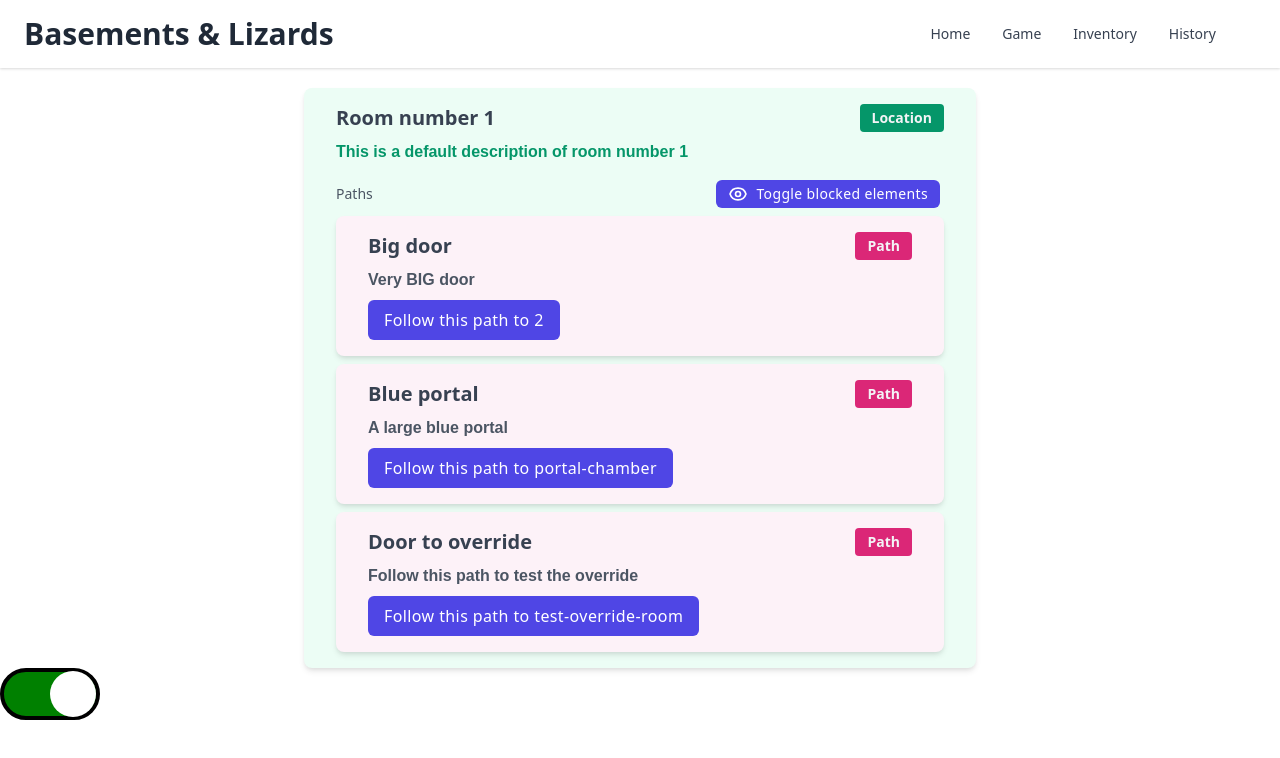
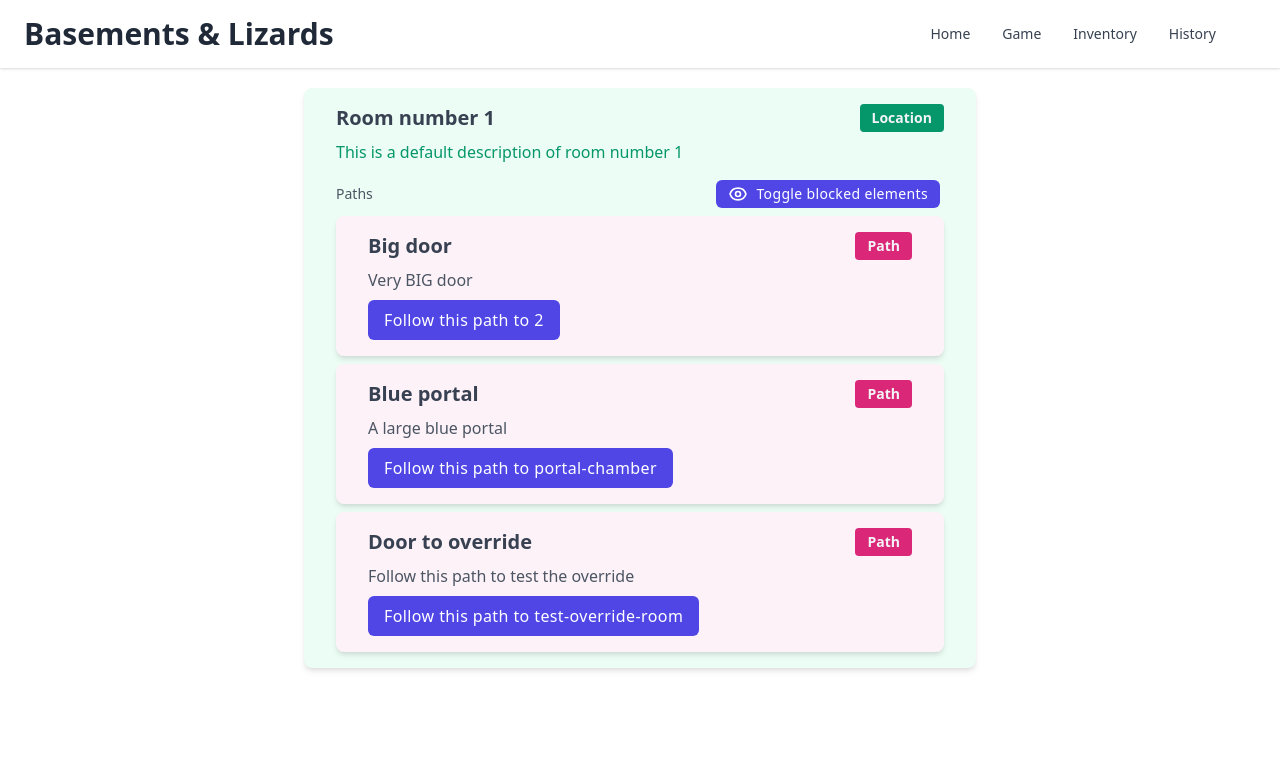
Before and after one commit to fabianvanhummel/basements-and-lizards, a React (Create React App) app: page /game in a window 1280 px wide. Shown: the top 758 px of the page. Built offline with nearby package versions, Linux system fonts and the light colour scheme.

Commit message:
weg uit gametab

```diff
--- a/src/bm-app/GameTab.jsx
+++ b/src/bm-app/GameTab.jsx
@@ -2,14 +2,12 @@ import React, { useEffect, useState } from "react";
 import { Reaction } from "./Reaction";
 import { getLocation } from "../modules/listFunctions";
 import Location from "../components/Location";
-import { Toggle } from "../components/Toggle";
 
 export const GameTab = ({ book, gameState, changeLog, handleAction }) => {
   // Stores latest reaction in state, so they can be dismissed
   const [reactions, setReactions] = useState(changeLog.reactions);
   // When a new action is done, reset the reactions
   useEffect(() => setReactions(changeLog.reactions), [changeLog]);
-  const [toggled, toggle] = useState(true);
 
   return (
     <div>
@@ -30,7 +28,6 @@ export const GameTab = ({ book, gameState, changeLog, handleAction }) => {
       )}
 
       <Location {...getLocation(book, gameState)} handleAction={handleAction} />
-      <Toggle toggled={toggled} toggle={toggle} />
     </div>
   );
 };
```
